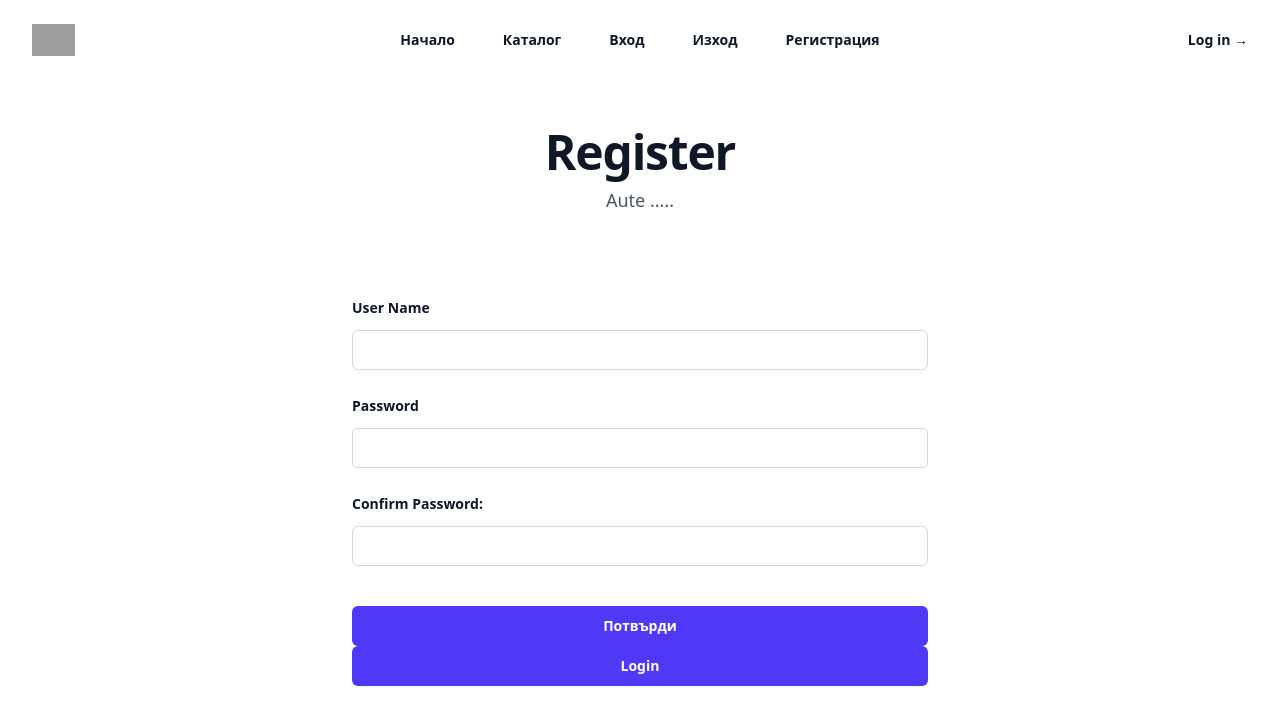
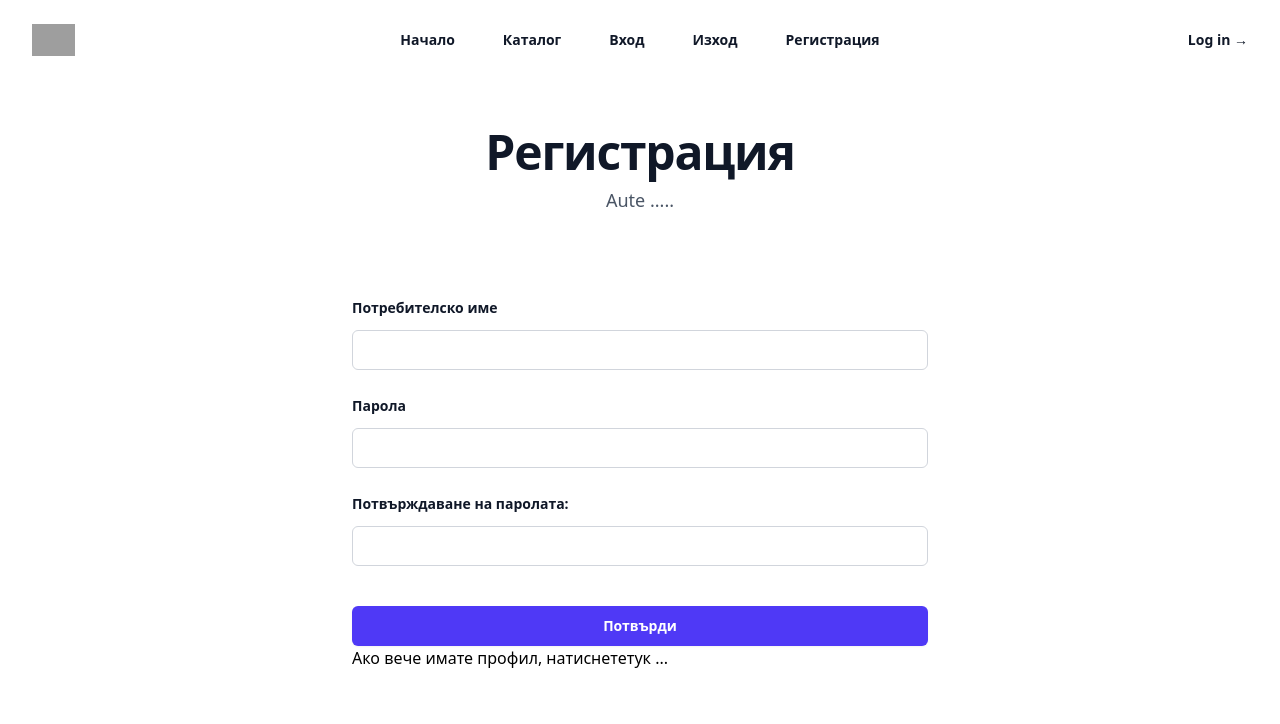
Before and after one commit to stefka11/BulgarianMountains, a React (Vite) app in the folder client/: page /register in a window 1280 px wide. Shown: the top 724 px of the page. Built offline with nearby package versions, Linux system fonts and the light colour scheme; grey boxes are pictures that could not be loaded.

Commit message:
Change Catalog.jsx

```diff
--- a/client/src/components/catalog/Catalog.jsx
+++ b/client/src/components/catalog/Catalog.jsx
@@ -14,12 +14,12 @@ export default function Catalog() {
 
                         <div className="mt-6 space-y-12 lg:grid lg:grid-cols-3 lg:gap-x-6 lg:space-y-0">
 
-                        {/* {articles.length > 0
+                        {articles.length > 0
                             ? articles.map(article => <CatalogItem key={article._id} {...article} />)
                             : <h3 className="no-articles">No articles yet</h3>
-                        } */}
+                        }
 
-                        {articles.length > 0
+                        {/* {articles.length > 0
                             ? articles.map((article) => (
                                 <div key={article.title} className="group relative">
                                     <img
@@ -32,7 +32,7 @@ export default function Catalog() {
                                 </div>
                             ))
                             : <h3 className="no-articles">No articles yet</h3>
-                        }
+                        } */}
                         </div>
                     </div>
                 </div>
--- a/client/src/components/login/Login.jsx
+++ b/client/src/components/login/Login.jsx
@@ -24,7 +24,7 @@ export default function Login({}) {
         <div className="isolate bg-white px-6 py-24 sm:py-32 lg:px-8">
 
             <div className="mx-auto max-w-2xl text-center">
-                <h2 className="text-4xl font-semibold tracking-tight text-balance text-gray-900 sm:text-5xl">Login</h2>
+                <h2 className="text-4xl font-semibold tracking-tight text-balance text-gray-900 sm:text-5xl">Вход</h2>
                 <p className="mt-2 text-lg/8 text-gray-600">Aute .....</p>
             </div>
 
@@ -34,7 +34,7 @@ export default function Login({}) {
 
                     <div className="sm:col-span-2">
                         <label htmlFor="email" className="block text-sm/6 font-semibold text-gray-900">
-                            User Name
+                            Потребителско име
                         </label>
                         <div className="mt-2.5">
                             <input
@@ -48,7 +48,7 @@ export default function Login({}) {
                     </div>
                     <div className="sm:col-span-2">
                         <label htmlFor="password" className="block text-sm/6 font-semibold text-gray-900">
-                            Password
+                            Парола
                         </label>
                         <div className="mt-2.5">
                             <input
@@ -65,11 +65,11 @@ export default function Login({}) {
                 <div className="mt-10">
                     <input
                         type="submit"
-                        value="Login"
+                        value="Потвърди"
                         className="block w-full rounded-md bg-indigo-600 px-3.5 py-2.5 text-center text-sm font-semibold text-white shadow-xs hover:bg-indigo-500 focus-visible:outline-2 focus-visible:outline-offset-2 focus-visible:outline-indigo-600"
                     />
                     <p className="field">
-                        <span>If you don't have profile click<Link to="/register">here</Link></span>
+                        <span>Ако нямате профил, натиснете<Link to="/register">тук ...</Link></span>
                     </p>
                 </div>
             </form>
--- a/client/src/components/register/Register.jsx
+++ b/client/src/components/register/Register.jsx
@@ -1,13 +1,15 @@
 import { useContext } from "react";
+import { Link, useNavigate } from "react-router";
 import { useRegister } from "../../api/authApi";
 import { UserContext } from "../../context/UserContext";
-import { useNavigate } from "react-router";
-
 
 export default function Register() {
     const navigate = useNavigate();
+
     const { register } = useRegister();
+
     const { userLoginHandler } = useContext(UserContext)
+
     const registerHandler = async (formData) => {
         const { email, password } = Object.fromEntries(formData);
         const confirmPassword = formData.get('confirm-password');
@@ -16,6 +18,7 @@ export default function Register() {
             return;
         }
         const authData = await register(email, password);
+
         userLoginHandler(authData);
         navigate('/');
     }
@@ -24,7 +27,7 @@ export default function Register() {
         <div className="isolate bg-white px-6 py-24 sm:py-32 lg:px-8">
 
             <div className="mx-auto max-w-2xl text-center">
-                <h2 className="text-4xl font-semibold tracking-tight text-balance text-gray-900 sm:text-5xl">Register</h2>
+                <h2 className="text-4xl font-semibold tracking-tight text-balance text-gray-900 sm:text-5xl">Регистрация</h2>
                 <p className="mt-2 text-lg/8 text-gray-600">Aute .....</p>
             </div>
 
@@ -33,7 +36,7 @@ export default function Register() {
 
                     <div className="sm:col-span-2">
                         <label htmlFor="email" className="block text-sm/6 font-semibold text-gray-900">
-                        User Name
+                        Потребителско име
                         </label>
                         <div className="mt-2.5">
                             <input
@@ -47,7 +50,7 @@ export default function Register() {
                     </div>
                     <div className="sm:col-span-2">
                         <label htmlFor="password" className="block text-sm/6 font-semibold text-gray-900">
-                            Password
+                            Парола
                         </label>
                         <div className="mt-2.5">
                             <input
@@ -61,7 +64,7 @@ export default function Register() {
                     </div>
                     <div className="sm:col-span-2">
                         <label htmlFor="repassword" className="block text-sm/6 font-semibold text-gray-900">
-                            Confirm Password:
+                            Потвърждаване на паролата:
                         </label>
                         <div className="mt-2.5">
                             <input
@@ -75,18 +78,18 @@ export default function Register() {
                     </div>
 
                 </div>
+
+
+
                 <div className="mt-10">
-                    <button
-                        type="submit"
-                        className="block w-full rounded-md bg-indigo-600 px-3.5 py-2.5 text-center text-sm font-semibold text-white shadow-xs hover:bg-indigo-500 focus-visible:outline-2 focus-visible:outline-offset-2 focus-visible:outline-indigo-600"
-                    >
-                        Потвърди
-                    </button>
                     <input
                         type="submit"
-                        value="Login"
+                        value="Потвърди"
                         className="block w-full rounded-md bg-indigo-600 px-3.5 py-2.5 text-center text-sm font-semibold text-white shadow-xs hover:bg-indigo-500 focus-visible:outline-2 focus-visible:outline-offset-2 focus-visible:outline-indigo-600"
                     />
+                    <p className="field">
+                        <span>Ако вече имате профил, натиснете<Link to="/login">тук ...</Link></span>
+                    </p>
                 </div>
             </form>
         </div>
```
Also changed, not shown: client/public/images/Musala.jpg, client/public/images/Musala2.jpg (added).
